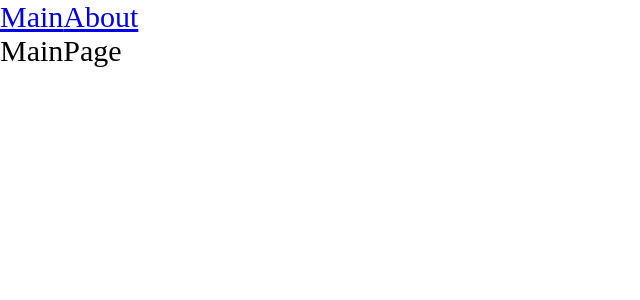
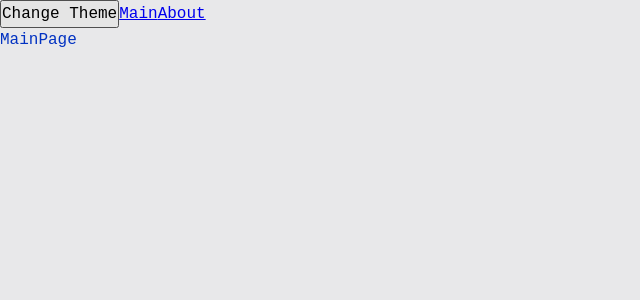
Before and after one commit to DanPogorelyi/news-app, a React app: page / in a window 1280 px wide. Shown: the top 300 px of the page, without its empty margins (0-640 px from the left). Built offline with nearby package versions, Linux system fonts and the light colour scheme.

Commit message:
handle themes

```diff
--- a/src/App.tsx
+++ b/src/App.tsx
@@ -1,13 +1,19 @@
 import React, {Suspense} from 'react';
 import {Link, Route, Routes} from "react-router-dom";
 
-import './index.scss';
+import './styles/index.scss';
 import {AboutPageAsync} from "./pages/AboutPage/AboutPage.async";
 import {MainPageAsync} from "./pages/MainPage/MainPage.async";
 
+import {useTheme} from "./theme/useTheme";
+
 export const App = () => {
+    const {theme, toggleTheme} = useTheme();
+
     return (
-        <div className='app'>
+        <div className={`app ${theme}`}>
+            <button onClick={toggleTheme}>Change Theme</button>
+
             <Link to='/'>Main</Link>
             <Link to='/about'>About</Link>
 
--- a/src/index.scss
+++ /dev/null
@@ -1,9 +0,0 @@
-* {
-  margin: 0;
-  padding: 0;
-  box-sizing: border-box;
-}
-
-.app {
-  font-size: 30px;
-}
--- a/src/index.tsx
+++ b/src/index.tsx
@@ -2,10 +2,13 @@
 import {BrowserRouter} from "react-router-dom";
 
 import {App} from "./App";
+import ThemeProvider from "./theme/ThemeProvider";
 
 render(
     <BrowserRouter>
-        <App />
+        <ThemeProvider>
+            <App />
+        </ThemeProvider>
     </BrowserRouter>,
     document.getElementById('root')
 )
--- /dev/null
+++ b/src/styles/index.scss
@@ -0,0 +1,11 @@
+@import "reset";
+@import "variables/global";
+@import "themes/light";
+@import "themes/dark";
+
+.app {
+  font: var(--font-m);
+  background: var(--bg-color);
+  color: var(--primary-color);
+  min-height: 100vh;
+}
--- /dev/null
+++ b/src/styles/reset.scss
@@ -0,0 +1,13 @@
+* {
+  margin: 0;
+  padding: 0;
+  box-sizing: border-box;
+}
+
+input,
+button,
+textarea,
+select {
+  margin: 0;
+  font: inherit;
+}
--- /dev/null
+++ b/src/styles/themes/dark.scss
@@ -0,0 +1,5 @@
+.app.dark {
+  --bg-color: #0e0e75;
+  --primary-color: #049604;
+  --secondary-color: #04ff04;
+}
--- /dev/null
+++ b/src/styles/themes/light.scss
@@ -0,0 +1,5 @@
+.app.light {
+  --bg-color: #e8e8ea;
+  --primary-color: #0232c2;
+  --secondary-color: #0449e0;
+}
--- /dev/null
+++ b/src/styles/variables/global.scss
@@ -0,0 +1,11 @@
+:root {
+  --font-family-main: 'Courier New', 'Times New Roman', Serif;
+
+  --font-size-m: 16px;
+  --font-line-m: 24px;
+  --font-m: var(--font-size-m) / var(--font-line-m) var(--font-family-main);
+
+  --font-size-l: 24px;
+  --font-line-l: 32px;
+  --font-l: var(--font-size-l) / var(--font-line-l) var(--font-family-main);
+}
--- /dev/null
+++ b/src/theme/ThemeContext.ts
@@ -0,0 +1,15 @@
+import {createContext, Dispatch, SetStateAction} from "react";
+
+export const LOCAL_STORAGE_THEME_KEY = 'theme';
+
+export const enum Theme {
+    LIGHT = 'light',
+    DARK = 'dark'
+}
+
+export interface ThemeContext {
+    theme?: Theme;
+    setTheme?: Dispatch<SetStateAction<Theme>>;
+}
+
+export const ThemeContext = createContext<ThemeContext>({});
--- /dev/null
+++ b/src/theme/ThemeProvider.tsx
@@ -0,0 +1,16 @@
+import React, {FC, useState} from 'react';
+import {LOCAL_STORAGE_THEME_KEY, Theme, ThemeContext} from "./ThemeContext";
+
+const defaultTheme = localStorage.getItem(LOCAL_STORAGE_THEME_KEY) as Theme || Theme.LIGHT;
+
+const ThemeProvider: FC = ({children}) => {
+    const [theme, setTheme] = useState<Theme>(defaultTheme);
+
+    return (
+        <ThemeContext.Provider value={{theme, setTheme}}>
+            {children}
+        </ThemeContext.Provider>
+    );
+};
+
+export default ThemeProvider;
--- /dev/null
+++ b/src/theme/useTheme.ts
@@ -0,0 +1,21 @@
+import {useContext} from "react";
+import {LOCAL_STORAGE_THEME_KEY, Theme, ThemeContext} from "./ThemeContext";
+
+interface UseTheme {
+    theme: Theme,
+    toggleTheme: () => void
+}
+
+export const useTheme = (): UseTheme => {
+    const {theme, setTheme} = useContext(ThemeContext);
+
+    const toggleTheme = () => {
+        const resultTheme = theme === Theme.DARK ? Theme.LIGHT : Theme.DARK;
+
+        setTheme(resultTheme);
+
+        localStorage.setItem(LOCAL_STORAGE_THEME_KEY, resultTheme);
+    };
+
+    return {theme, toggleTheme};
+};
```
